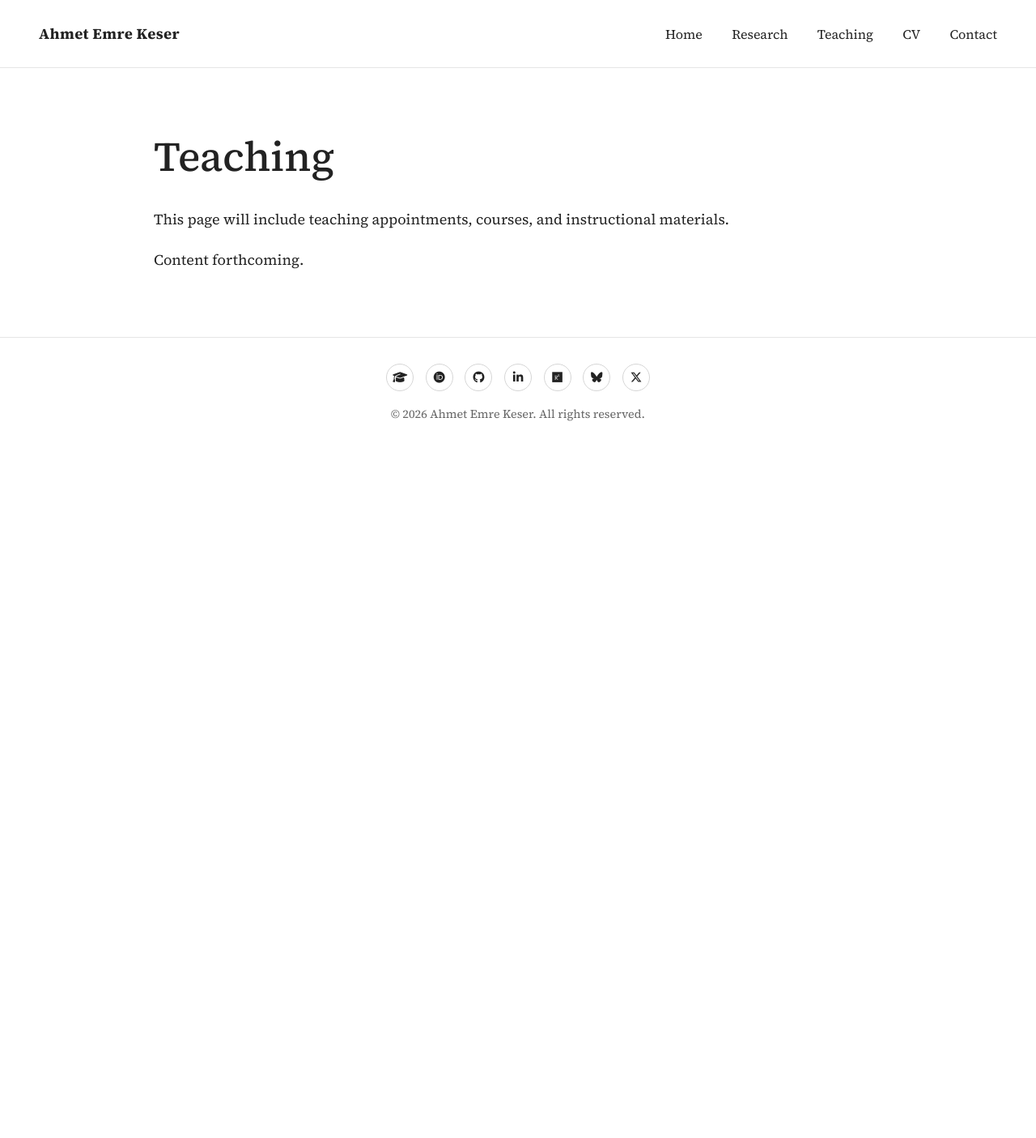
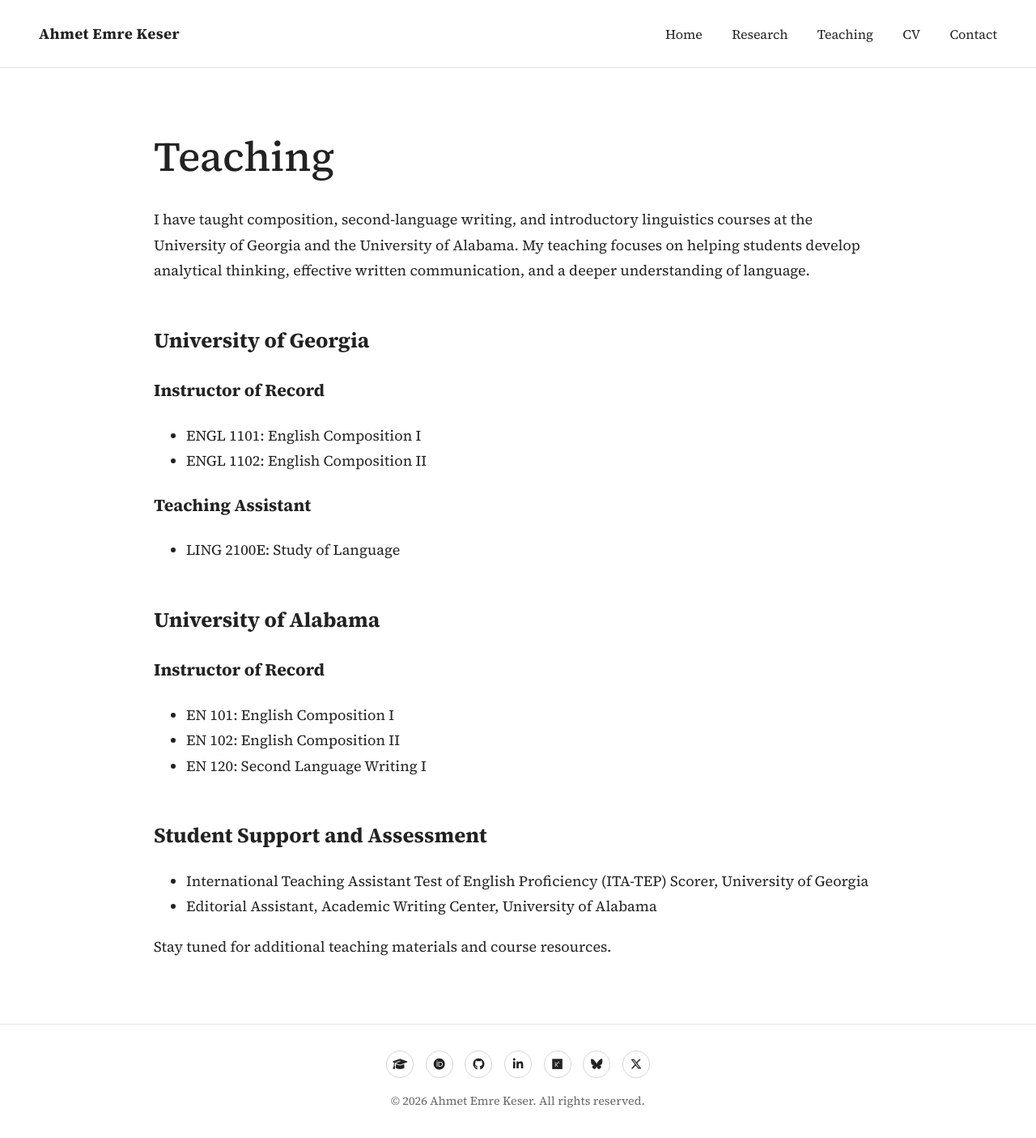
Before and after one commit to aekeser/aekeser.github.io, a Jekyll site: the page built from teaching.md, in a window 1280 px wide. Shown: the whole page at 81% size. Built offline with Jekyll 4.4.1, drawn with Linux system fonts in a browser that asks for light colours; before the commit the page ends 900 px from its top, so only the background shows below that.

Commit message:
Update teaching page

```diff
--- a/teaching.md
+++ b/teaching.md
@@ -6,6 +6,30 @@ permalink: /teaching/
 
 # Teaching
 
-This page will include teaching appointments, courses, and instructional materials.
+I have taught composition, second-language writing, and introductory linguistics courses at the University of Georgia and the University of Alabama. My teaching focuses on helping students develop analytical thinking, effective written communication, and a deeper understanding of language.
 
-Content forthcoming.
+## University of Georgia
+
+### Instructor of Record
+
+- ENGL 1101: English Composition I
+- ENGL 1102: English Composition II
+
+### Teaching Assistant
+
+- LING 2100E: Study of Language
+
+## University of Alabama
+
+### Instructor of Record
+
+- EN 101: English Composition I
+- EN 102: English Composition II
+- EN 120: Second Language Writing I
+
+## Student Support and Assessment
+
+- International Teaching Assistant Test of English Proficiency (ITA-TEP) Scorer, University of Georgia
+- Editorial Assistant, Academic Writing Center, University of Alabama
+
+Stay tuned for additional teaching materials and course resources.
```
